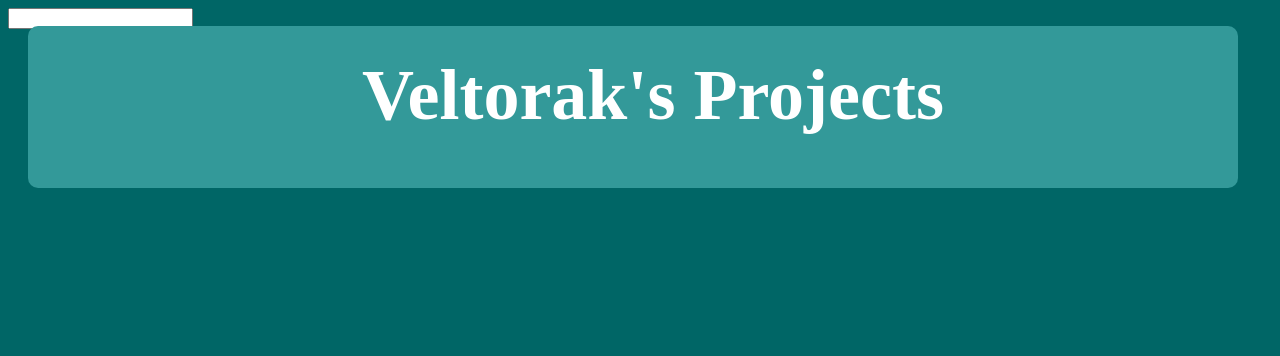
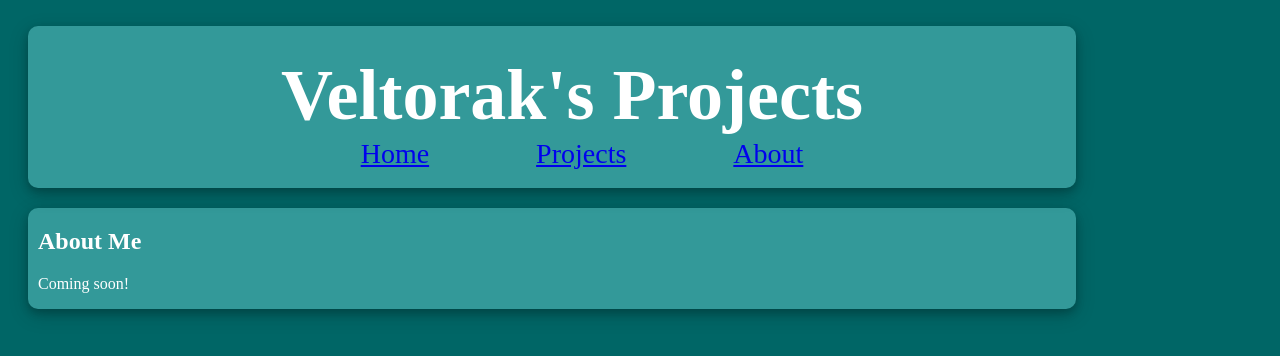
Before and after one commit to bminor21/mana-spark, a website: page index.html at #!/about in a window 1280 px wide. Drawn offline with nearby package versions, Linux system fonts and the light colour scheme; some packages are replaced by stand-ins of ours.

Commit message:
More changes

```diff
--- /dev/null
+++ b/homeCtrl.js
@@ -0,0 +1,3 @@
+app.controller("homeCtrl", function($scope){
+	$scope.navigationItems = ["Home", "About", "In Progress"] ;
+});
--- a/index.css
+++ b/index.css
@@ -3,12 +3,16 @@ body {
   background-color: #006666;
 }
 
+.card
+{
+	box-shadow: 0 4px 8px 0 rgba(0, 0, 0, 0.2), 0 6px 20px 0 rgba(0, 0, 0, 0.19);
+}
+
 .header {
   position: absolute;
-  left: 0px;
+  left: 2%;
   top: 0px;
-  width: 1024px;
-  height: 768px;
+  width: 94%;
   z-index: 6;
 
   border-radius: 10px;
@@ -16,19 +20,49 @@ body {
   position: absolute;
   left: 20px;
   top: 18px;
-  width: 1210px;
+  width: 1048px;
   height: 162px;
   z-index: 4;
 }
 
-h1 {
+h1#main{
   font-size: 72px;
   color: rgb(255, 255, 255);
   text-align: center;
   position: absolute;
   left: 20px;
   top: -20px;
-  width: 1210px;
+  width: 1048px;
   height: 162px;
   z-index: 5;
 }
+
+.NavBar {
+  position: absolute;
+  left: 0px;
+  top: 130px;
+  width: 1048px;
+  z-index: 13;
+  text-align: center;
+  font-size: 28px;
+}
+
+.navButton
+{
+	margin-left: 100px;
+}
+
+.mainView
+{
+	margin-left: 20px;
+	margin-top: 200px;
+	padding-left:10px;
+	width: 1038px;
+	border-radius: 10px;
+    background-color: rgb(51, 153, 153);
+    position: absolute;
+    color: rgb(255,255,255);
+    max-height: 600px;
+    overflow: auto scroll;
+    overflow-x: hidden;
+}
--- a/index.html
+++ b/index.html
@@ -3,26 +3,30 @@
 
 <!-- HEAD -->
 <head>
+<title>Veltorak - Home</title>
 <link rel="stylesheet" type="text/css" href="index.css"/>
 <script src="https://ajax.googleapis.com/ajax/libs/angularjs/1.4.8/angular.min.js"></script>
+<script src="https://ajax.googleapis.com/ajax/libs/angularjs/1.4.8/angular-route.js"></script>
 </head>
 
 <!-- SCRIPTS GO HEREE -->
 <script src="myApp.js"></script>
-<script src="myCtrl.js"></script>
+<script src="homeCtrl.js"></script>
 
 <!-- BODY START -->
 <body>
-<div ng-app="myApp" ng-controller="myCtrl">
-<div class="header">
-<h1>Veltorak's Projects</h1>
-</div>
-<input ng-model='search' type=text/>
-<ul>
-	<li ng-repeat="x in names | filter : search ">
-	{{ x  }}
-	</li>
-</ul>
+<div ng-app="myApp">
+	<div class="header card">
+		<h1 id="main">Veltorak's Projects</h1>
+	</div>
+
+	<div class="NavBar">
+		<a href="#home" class="navButton">Home</a>
+		<a href="#projects" class="navButton">Projects</a>
+		<a href="#about" class="navButton">About</a>
+	</div>
+
+	<div class="mainView card" ng-view></div>
 </div>
 </body>
 
--- a/index.js
+++ b/index.js
@@ -6,11 +6,7 @@ app.set('port', (process.env.PORT || 5000));
 app.use(express.static( __dirname + "/" ) );
 
 app.get('/', function(req, res) {
-	res.sendFile( path.join(__dirname + '/index.html'));
-})
-
-app.get('/help', function(req, res) {
-	res.send('Going somewhere?!')
+	res.sendFile( path.join(__dirname + 'index.html'));
 })
 
 app.listen(app.get('port'), function() {
--- a/myApp.js
+++ b/myApp.js
@@ -1,6 +1,14 @@
-var app = angular.module("myApp", [] );
-app.directive("bmHeaderDirective", function(){
-	return {
-		template : "<h1>Welcome!</h1>"
-	};
+var app = angular.module("myApp", ["ngRoute"] );
+
+app.config(function($routeProvider) {
+   $routeProvider
+    .when("/projects", {
+        templateUrl : "/public/projects.html"
+    })
+    .when("/about", {
+        templateUrl : "/public/about.html"
+    })
+    .otherwise({
+    	templateUrl : "/public/welcome.html"
+    });
 });
--- a/myCtrl.js
+++ /dev/null
@@ -1,3 +0,0 @@
-app.controller("myCtrl", function($scope){
-	$scope.names = [ "Leila", "Danielle", "Rachel"];
-});
--- /dev/null
+++ b/public/about.html
@@ -0,0 +1,2 @@
+<h2>About Me</h2>
+<p>Coming soon!</p>
```
Also changed, not shown: public/projects.html (added, +3 -0 lines), public/welcome.html (added, +3 -0 lines), 1 other file.
